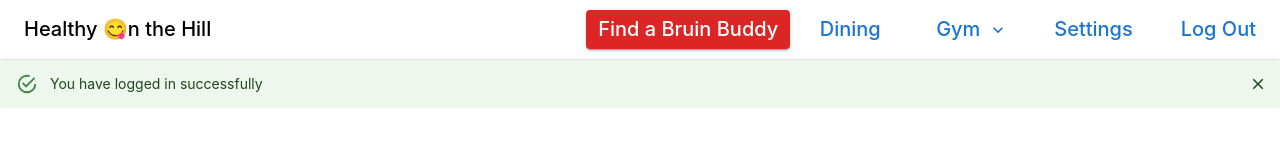
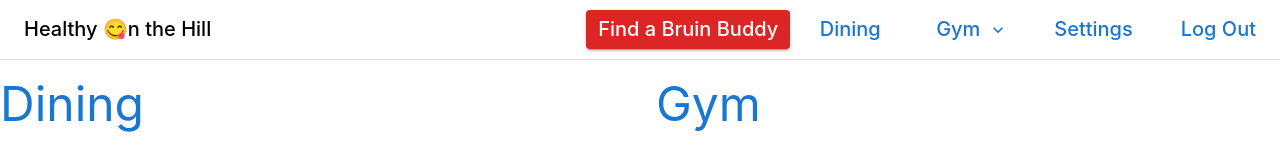
Before and after one commit to sveld03/cs35l_project, a React (Create React App) app in the folder healthyonthehill/: page /home in a window 1280 px wide. Shown: the top 147 px of the page. Built offline with nearby package versions, Linux system fonts and the light colour scheme; no server answers; sample sign-in values are in the browser's storage.

Commit message:
Hide login alerts after first display

```diff
--- a/healthyonthehill/src/pages/Home.js
+++ b/healthyonthehill/src/pages/Home.js
@@ -1,7 +1,6 @@
-import React from 'react';
+import React, { useState, useEffect } from 'react';
 import Typography from '@mui/material/Typography';
 import Box from '@mui/material/Box';
-
 import Link from '@mui/material/Link';
 import NavBar from '../components/NavBar';
 import GymData from '../components/GymData';
@@ -9,10 +8,20 @@ import DiningHall from '../components/DiningHall'
 import LoginAlert from '../components/LoginAlert'
 
 const Home = () => {
+    const [showLoginAlert, setShowLoginAlert] = useState(false);
+
+    useEffect(() => {
+        const alertShown = localStorage.getItem('loginAlertShown');
+        if (!alertShown) {
+            setShowLoginAlert(true);
+            localStorage.setItem('loginAlertShown', 'true');
+        }
+    }, []);
+
     return (
         <Box>
             <NavBar />
-            <LoginAlert />
+            {showLoginAlert && <LoginAlert />}
             <Box display="flex" justifyContent="space-between" mt={2}>
                 {/* Dining Section */}
                 <Box flex={1} mr={2}>
```
